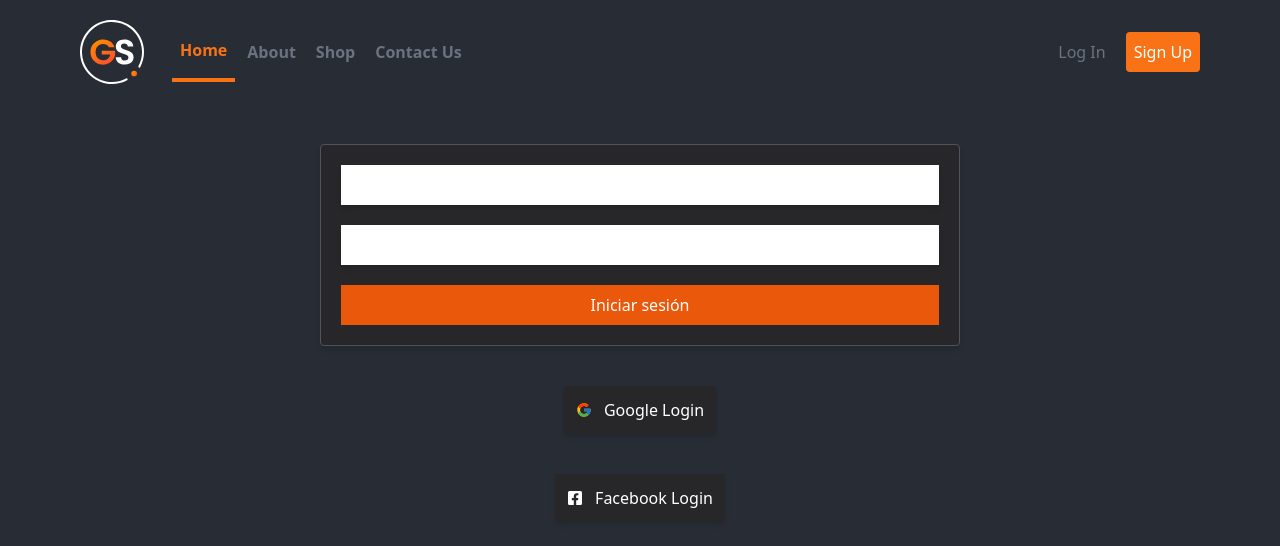
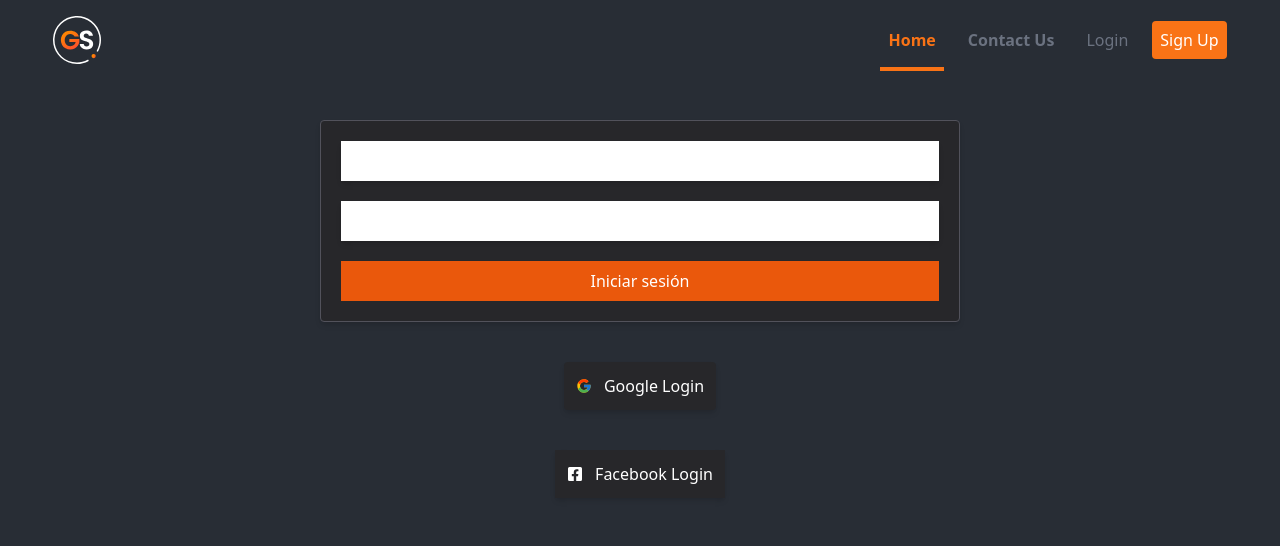
Before and after one commit to JorgeAVargasC/tzuzulcodebootcamp-frontend-react-project-2, a React (Create React App) app: page /login in a window 1280 px wide. Shown: the top 546 px of the page. Built offline with nearby package versions, Linux system fonts and the light colour scheme; no server answers.

Commit message:
Styles in Functional NavLinks

```diff
--- a/src/App.js
+++ b/src/App.js
@@ -4,9 +4,11 @@ import Home from "./pages/Home";
 import Login from "./pages/Login";
 import SignUp from "./pages/SignUp";
 import Cart from "./pages/Cart";
+import ContactUs from "./pages/ContactUs";
 import { useContext, useEffect } from "react";
 import { get } from "./api/index";
 import { authContext } from "./context/Auth";
+import Shop from "./pages/Shop";
 
 export default function App() {
 
@@ -27,14 +29,16 @@ export default function App() {
 	}, [setUser]);
 
 	return (
-		<>
+		<div className="selection:bg-orange-400 selection:text-white">
 			<Navbar />
 			<Routes>
 				<Route path="/" element={<Home />} />
 				<Route path="/login" element={<Login />} />
 				<Route path="/signup" element={<SignUp />} />
 				<Route path="/cart" element={<Cart />} />
+				<Route path="/shop" element={<Shop />} />
+				<Route path="/contact" element={<ContactUs/>}/>
 			</Routes>
-		</>
+		</div>
 	);
 }
--- a/src/components/Navbar.jsx
+++ b/src/components/Navbar.jsx
@@ -5,55 +5,61 @@ import { NavLink } from "react-router-dom";
 import NavLinks from "./NavLinks";
 
 export default function Navbar() {
-
 	const [isOpen, setOpen] = useState(false);
 
 	return (
-		<div className="content-center">
-			<div className="max-w-6xl mx-auto px-4">
-				<div className="flex justify-between">
-					<div className="flex space-x-7 my-5">
-						<div>
+		<div className="h-20 flex justify-center">
+			<div className="w-11/12 flex justify-between items-center">
+				<NavLink to="/home">
+					<img className="w-12" src={Logo} alt="Guitar Store logo" />
+				</NavLink>
+				<NavLinks />
+			</div>
+		</div>
+		// <div className="content-center">
+		// 	<div className="max-w-6xl mx-auto px-4">
+		// 		<div className="flex justify-between">
+		// 			<div className="flex space-x-7 my-5">
+		// 				<div>
 
-							<NavLink to="/home">
-								<img classNameName="" src={Logo} alt="Guitar Store logo" />
-							</NavLink>
+		// 					<NavLink to="/home">
+		// 						<img classNameName="" src={Logo} alt="Guitar Store logo" />
+		// 					</NavLink>
 
-						</div>
+		// 				</div>
 
-						<div className="hidden md:flex items-center space-x-1">
-							<a className="py-4 px-2 text-orange-500 border-b-4 border-orange-500 font-semibold ">Home</a>
-							<a className="py-4 px-2 text-gray-500 font-semibold hover:text-orange-500 transition duration-300">About</a>
-							<a className="py-4 px-2 text-gray-500 font-semibold hover:text-orange-500 transition duration-300">Shop</a>
-							<a className="py-4 px-2 text-gray-500 font-semibold hover:text-orange-500 transition duration-300">Contact Us</a>
-						</div>
-					</div>
+		// 				<div className="hidden md:flex items-center space-x-1">
+		// 					<a className="py-4 px-2 text-orange-500 border-b-4 border-orange-500 font-semibold ">Home</a>
+		// 					<a className="py-4 px-2 text-gray-500 font-semibold hover:text-orange-500 transition duration-300">About</a>
+		// 					<a className="py-4 px-2 text-gray-500 font-semibold hover:text-orange-500 transition duration-300">Shop</a>
+		// 					<a className="py-4 px-2 text-gray-500 font-semibold hover:text-orange-500 transition duration-300">Contact Us</a>
+		// 				</div>
+		// 			</div>
 
-					<div className="hidden md:flex items-center space-x-3 ">
-						<NavLink to="/login" className="py-2 px-2 font-medium text-gray-500 rounded hover:bg-orange-500 hover:text-white transition duration-300">Log In</NavLink>
-						<NavLink to="/signup" className="py-2 px-2 font-medium text-white bg-orange-500 rounded hover:bg-orange-400 transition duration-300">Sign Up</NavLink>
-					</div>
+		// 			<div className="hidden md:flex items-center space-x-3 ">
+		// 				<NavLink to="/login" className="py-2 px-2 font-medium text-gray-500 rounded hover:bg-orange-500 hover:text-white transition duration-300">Log In</NavLink>
+		// 				<NavLink to="/signup" className="py-2 px-2 font-medium text-white bg-orange-500 rounded hover:bg-orange-400 transition duration-300">Sign Up</NavLink>
+		// 			</div>
 
-					<div class="md:hidden flex items-center">
-						<nav
-							className={isOpen ? "navlinks-mobile open" : "navlinks-mobile close"}
-							onClick={() => setOpen(false)}
-						>
-						</nav>
+		// 			<div class="md:hidden flex items-center">
+		// 				<nav
+		// 					className={isOpen ? "navlinks-mobile open" : "navlinks-mobile close"}
+		// 					onClick={() => setOpen(false)}
+		// 				>
+		// 				</nav>
 
-						<Hamburger
-							rounded
-							toggled={isOpen}
-							toggle={setOpen}
-							direction="left"
-							duration={0.4}
-						/>
-					</div>
-				</div>
-			</div>
+		// 				<Hamburger
+		// 					rounded
+		// 					toggled={isOpen}
+		// 					toggle={setOpen}
+		// 					direction="left"
+		// 					duration={0.4}
+		// 				/>
+		// 			</div>
+		// 		</div>
+		// 	</div>
 
-
-		</div>
+		// </div>
 
 		// <div classNameName="flex flex-row bg-black">
 		// 	<div classNameName="bg-red-700">
--- a/src/components/Navlinks.jsx
+++ b/src/components/Navlinks.jsx
@@ -20,21 +20,21 @@ export default function NavLinks() {
     }
 
 	return (
-		<nav>
-            <ul>
-                <li><NavLink to={"/"}>Home</NavLink></li>
+		<nav className="">
+            <ul className="hidden md:flex items-center space-x-4">
+                <li><NavLink to={"/"} className="py-4 px-2 text-orange-500 border-b-4 border-orange-500 font-semibold">Home</NavLink></li>
+                <li><NavLink to={"/contact"} className="py-4 px-2 text-gray-500 font-semibold hover:text-orange-500 transition duration-300">Contact Us</NavLink></li>
                 {!logged ?
                 <>
-
-                    <li><NavLink to={"/login"}>Login</NavLink></li>
-                    <li><NavLink to={"/signup"}>Sign Up</NavLink></li>
-                    <li><NavLink to={"/cart"}>Cart</NavLink></li>
+                    <li><NavLink to={"/login"} className="py-2 px-2 font-medium text-gray-500 rounded hover:bg-orange-500 hover:text-white transition duration-300" >Login</NavLink></li>
+                    <li><NavLink to={"/signup"} className="py-2 px-2 font-medium text-white bg-orange-500 rounded hover:bg-orange-400 transition duration-300">Sign Up</NavLink></li>
                 </>:
                 <>
-                    <li className="text-white">{user.name}</li>
-                    <li><button onClick={logout}>Log Out</button></li>
+                    <li><NavLink to={"/shop"} className="py-4 px-2 text-gray-500 font-semibold hover:text-orange-500 transition duration-300">Shop</NavLink></li>
+                    <li><NavLink to={"/cart"} className="py-4 px-2 text-gray-500 font-semibold hover:text-orange-500 transition duration-300" >Cart</NavLink></li>
+                    <li className="text-white">Hi, {user.name}</li>
+                    <li><button onClick={logout} className="py-2 px-2 font-medium text-white bg-orange-500 rounded hover:bg-orange-400 transition duration-300" >Log Out</button></li>
                 </>}
-
             </ul>
 		</nav>
 	)
--- /dev/null
+++ b/src/pages/ContactUs.jsx
@@ -0,0 +1,7 @@
+import React from 'react'
+
+export default function ContactUs() {
+  return (
+    <div>ContactUs</div>
+  )
+}
--- /dev/null
+++ b/src/pages/Shop.jsx
@@ -0,0 +1,7 @@
+import React from 'react'
+
+export default function Shop() {
+  return (
+    <div>Shop</div>
+  )
+}
```
